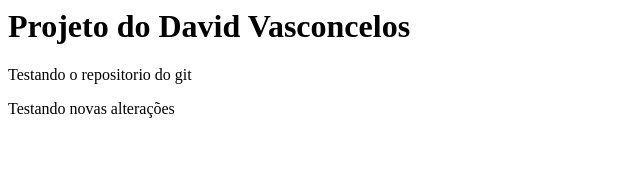
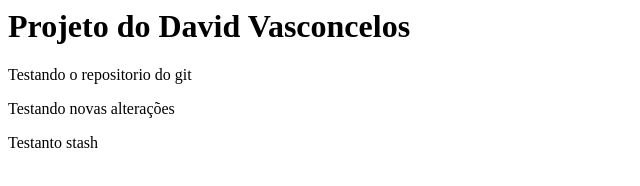
Before and after one commit to DavidVasconcelos/curso-git, a plain HTML site: page index.html in a window 1280 px wide. Shown: the whole page, without its empty margins (0-640 px from the left). Drawn offline with Linux system fonts and the light colour scheme.

Commit message:
Teste de stash

```diff
--- a/index.html
+++ b/index.html
@@ -5,5 +5,6 @@
         <h1>Projeto do David Vasconcelos</h1>
         <p>Testando o repositorio do git</p>
         <p>Testando novas alterações</p>
+        <p>Testanto stash</p>
     </body>
 </html>
```
